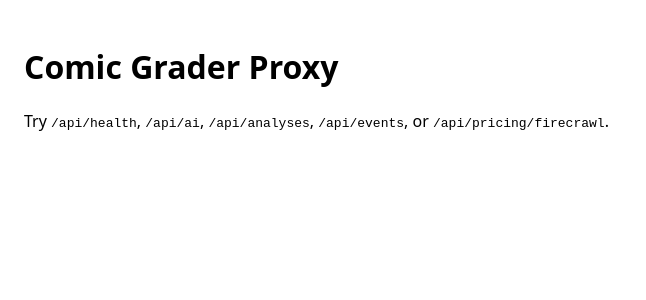
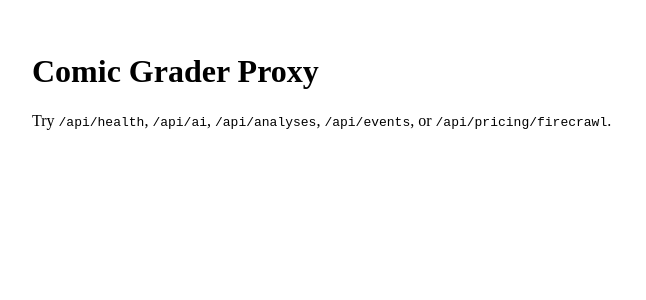
Before and after one commit to Decent4Apps/comic-grader-ai-proxy, a Next.js app: page / in a window 1280 px wide. Shown: the top 300 px of the page, without its empty margins (0-646 px from the left). Built offline with nearby package versions, Linux system fonts and the light colour scheme.

Commit message:
Update layout.tsx

```diff
--- a/app/layout.tsx
+++ b/app/layout.tsx
@@ -1,18 +1,15 @@
-import "./globals.css";
-import { Analytics } from "@vercel/analytics/react";
+// app/layout.tsx
+import type { ReactNode } from "react";
 
 export const metadata = {
   title: "Comic Grader AI Proxy",
-  description: "Server-side proxy for Comic Grader AI",
+  description: "Proxy for mobile apps → AI providers",
 };
 
-export default function RootLayout({ children }: { children: React.ReactNode }) {
+export default function RootLayout({ children }: { children: ReactNode }) {
   return (
     <html lang="en">
-      <body>
-        {children}
-        <Analytics />
-      </body>
+      <body>{children}</body>
     </html>
   );
 }
```
